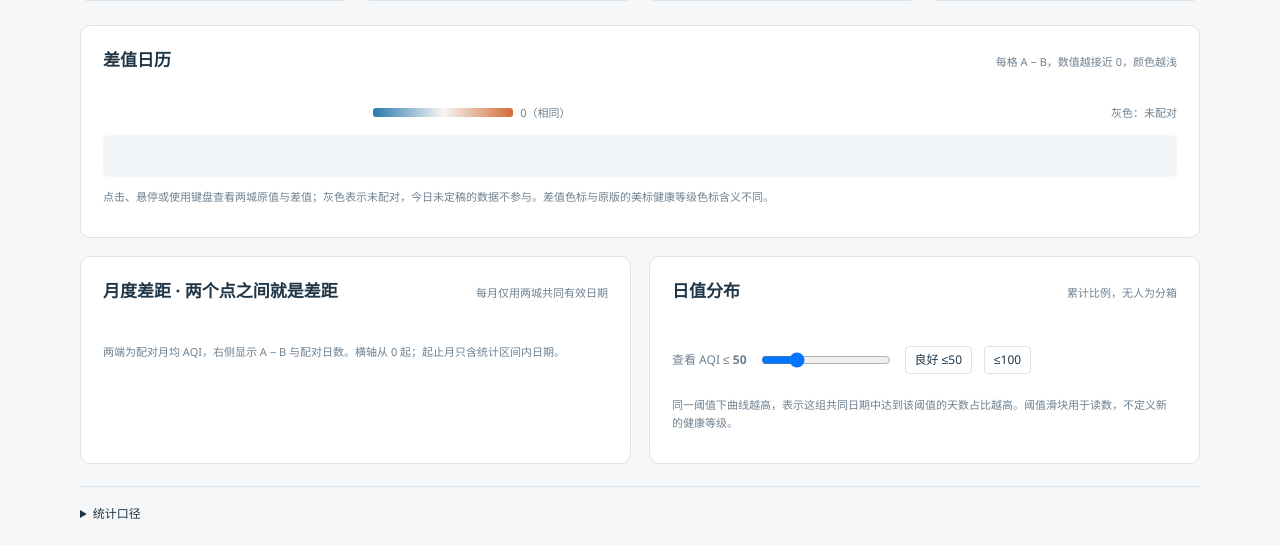
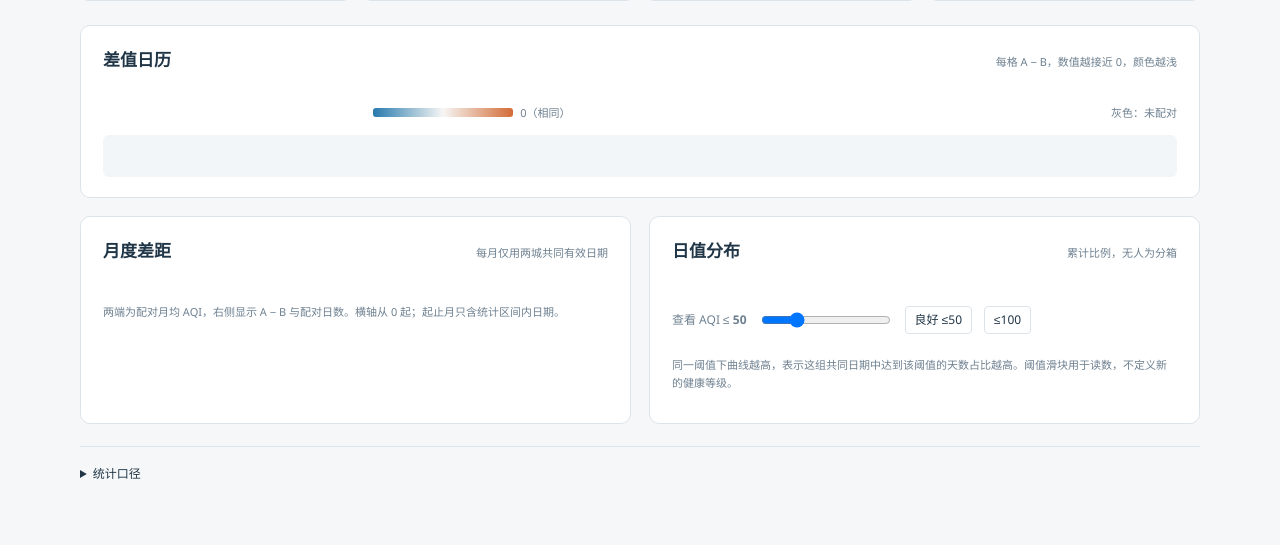
Before and after one commit to XanHiaoo/aqi-atlas, a Python web app: template aqirec/templates/compare.html in a window 1280 px wide. Shown: the part 314-859 px from the top of the page. After the commit the page ends 793 px from the top, so only its background shows below. Run offline with Jinja, Linux system fonts and the light colour scheme; the template is opened without the code that fills it, so the values that code supplies are empty.

```diff
--- a/aqirec/templates/compare.html
+++ b/aqirec/templates/compare.html
@@ -8,8 +8,8 @@ __AQIREC_NAV__
 <div class="pair-picker"><label class="a-name" for="city-a">城市 A</label><select id="city-a"></select><button id="swap" type="button" aria-label="交换对比城市">⇄ 交换</button><label class="b-name" for="city-b">城市 B</label><select id="city-b"></select><span class="sample" id="sample"></span></div>
 <div class="takeaway" id="takeaway" aria-live="polite"></div>
 <section class="cards" aria-label="共同日期的配对差异"><div class="card"><div class="card-label">平均同日差值 A − B</div><div class="card-value" id="mean-delta"></div><div class="card-sub">AQI 点，仅描述指数差值</div></div><div class="card"><div class="card-label">同日差值的中位数</div><div class="card-value" id="median-delta"></div><div class="card-sub">减少少数极端日对概览的影响</div></div><div class="card"><div class="card-label" id="lower-label"></div><div class="card-value" id="lower-days"></div><div class="card-sub" id="ties"></div></div><div class="card"><div class="card-label">良好天数差 A − B</div><div class="card-value" id="good-difference"></div><div class="card-sub">美标 AQI ≤ 50，相同日期作分母</div></div></section>
-<section class="panel"><div class="section-head"><h2>差值日历</h2><span>每格 A − B，数值越接近 0，颜色越浅</span></div><div class="calendar-scroll" id="delta-calendar"></div><div class="key delta-key" role="group" aria-label="日差值图例"><span id="negative-label"></span><span class="gradient-key"><i class="ramp" aria-hidden="true"></i><span class="delta-scale"><span id="negative-limit"></span><span>0（相同）</span><span id="positive-limit"></span></span></span><span id="positive-label"></span><span class="delta-missing"><i aria-hidden="true"></i>灰色：未配对</span></div><div class="date-detail" id="date-detail" role="status"></div><p class="hint">点击、悬停或使用键盘查看两城原值与差值；灰色表示未配对，今日未定稿的数据不参与。差值色标与原版的美标健康等级色标含义不同。</p></section>
-<div class="two-up"><section class="panel"><div class="section-head"><h2>月度差距 · 两个点之间就是差距</h2><span>每月仅用两城共同有效日期</span></div><div class="legend" id="monthly-legend"></div><div class="chart-scroll" id="monthly"></div><p class="hint">两端为配对月均 AQI，右侧显示 A − B 与配对日数。横轴从 0 起；起止月只含统计区间内日期。</p></section><section class="panel"><div class="section-head"><h2>日值分布</h2><span>累计比例，无人为分箱</span></div><div class="legend" id="ecdf-legend"></div><div class="chart-scroll" id="ecdf"></div><div class="threshold"><label for="threshold">查看 AQI ≤ <strong id="threshold-label">50</strong></label><input id="threshold" type="range" min="0" max="200" step="1" value="50"><button type="button" data-threshold="50">良好 ≤50</button><button type="button" data-threshold="100">≤100</button></div><div class="threshold-output" id="threshold-output"></div><p class="hint">同一阈值下曲线越高，表示这组共同日期中达到该阈值的天数占比越高。阈值滑块用于读数，不定义新的健康等级。</p></section></div>
+<section class="panel"><div class="section-head"><h2>差值日历</h2><span>每格 A − B，数值越接近 0，颜色越浅</span></div><div class="calendar-scroll" id="delta-calendar"></div><div class="key delta-key" role="group" aria-label="日差值图例"><span id="negative-label"></span><span class="gradient-key"><i class="ramp" aria-hidden="true"></i><span class="delta-scale"><span id="negative-limit"></span><span>0（相同）</span><span id="positive-limit"></span></span></span><span id="positive-label"></span><span class="delta-missing"><i aria-hidden="true"></i>灰色：未配对</span></div><div class="date-detail" id="date-detail" role="status"></div></section>
+<div class="two-up"><section class="panel"><div class="section-head"><h2>月度差距</h2><span>每月仅用两城共同有效日期</span></div><div class="legend" id="monthly-legend"></div><div class="chart-scroll" id="monthly"></div><p class="hint">两端为配对月均 AQI，右侧显示 A − B 与配对日数。横轴从 0 起；起止月只含统计区间内日期。</p></section><section class="panel"><div class="section-head"><h2>日值分布</h2><span>累计比例，无人为分箱</span></div><div class="legend" id="ecdf-legend"></div><div class="chart-scroll" id="ecdf"></div><div class="threshold"><label for="threshold">查看 AQI ≤ <strong id="threshold-label">50</strong></label><input id="threshold" type="range" min="0" max="200" step="1" value="50"><button type="button" data-threshold="50">良好 ≤50</button><button type="button" data-threshold="100">≤100</button></div><div class="threshold-output" id="threshold-output"></div><p class="hint">同一阈值下曲线越高，表示这组共同日期中达到该阈值的天数占比越高。阈值滑块用于读数，不定义新的健康等级。</p></section></div>
 <details class="notes"><summary>统计口径</summary><ul><li>仅比较两城共同有效日期，差值为 A − B；缺失值不填补，今日暂定值不参与。</li><li>均值和中位数基于同一组日差值；AQI 点差不代表污染浓度或健康风险的变化比例。</li><li>差值色标以 0 对称，所有城市共用刻度，切换城市时范围不变。</li><li>累计占比以共同有效日数为分母，按实际观测值计算。</li></ul></details>
 </main><script type="application/json" id="data">__AQIREC_DATA__</script><script>__AQIREC_SITE_SCRIPT__</script><script>
 "use strict";
--- a/aqirec/templates/desktop-compare.html
+++ b/aqirec/templates/desktop-compare.html
@@ -8,8 +8,8 @@ __AQIREC_NAV__
 <div class="pair-picker"><label class="a-name" for="city-a">城市 A</label><select id="city-a"></select><button id="swap" type="button" aria-label="交换对比城市">⇄ 交换</button><label class="b-name" for="city-b">城市 B</label><select id="city-b"></select><span class="sample" id="sample"></span></div>
 <div class="takeaway" id="takeaway" aria-live="polite"></div>
 <section class="cards" aria-label="共同日期的配对差异"><div class="card"><div class="card-label">平均同日差值 A − B</div><div class="card-value" id="mean-delta"></div><div class="card-sub">AQI 点，仅描述指数差值</div></div><div class="card"><div class="card-label">同日差值的中位数</div><div class="card-value" id="median-delta"></div><div class="card-sub">减少少数极端日对概览的影响</div></div><div class="card"><div class="card-label" id="lower-label"></div><div class="card-value" id="lower-days"></div><div class="card-sub" id="ties"></div></div><div class="card"><div class="card-label">良好天数差 A − B</div><div class="card-value" id="good-difference"></div><div class="card-sub">美标 AQI ≤ 50，相同日期作分母</div></div></section>
-<section class="panel"><div class="section-head"><h2>差值日历</h2><span>每格 A − B，数值越接近 0，颜色越浅</span></div><div class="calendar-scroll" id="delta-calendar"></div><div class="key"><span id="negative-label"></span><span class="gradient-key"><span id="negative-limit"></span><i class="ramp"></i><span id="positive-limit"></span><span>0 在中央</span></span><span id="positive-label"></span></div><div class="date-detail" id="date-detail" role="status"></div><p class="hint">点击、悬停或使用键盘查看两城原值与差值；灰色表示未配对，今日未定稿的数据不参与。差值色标与原版的美标健康等级色标含义不同。</p></section>
-<div class="two-up"><section class="panel"><div class="section-head"><h2>月度差距 · 两个点之间就是差距</h2><span>每月仅用两城共同有效日期</span></div><div class="legend" id="monthly-legend"></div><div class="chart-scroll" id="monthly"></div><p class="hint">两端为配对月均 AQI，右侧显示 A − B 与配对日数。横轴从 0 起；起止月只含统计区间内日期。</p></section><section class="panel"><div class="section-head"><h2>日值分布</h2><span>累计比例，无人为分箱</span></div><div class="legend" id="ecdf-legend"></div><div class="chart-scroll" id="ecdf"></div><div class="threshold"><label for="threshold">查看 AQI ≤ <strong id="threshold-label">50</strong></label><input id="threshold" type="range" min="0" max="200" step="1" value="50"><button type="button" data-threshold="50">良好 ≤50</button><button type="button" data-threshold="100">≤100</button></div><div class="threshold-output" id="threshold-output"></div><p class="hint">同一阈值下曲线越高，表示这组共同日期中达到该阈值的天数占比越高。阈值滑块用于读数，不定义新的健康等级。</p></section></div>
+<section class="panel"><div class="section-head"><h2>差值日历</h2><span>每格 A − B，数值越接近 0，颜色越浅</span></div><div class="calendar-scroll" id="delta-calendar"></div><div class="key"><span id="negative-label"></span><span class="gradient-key"><span id="negative-limit"></span><i class="ramp"></i><span id="positive-limit"></span><span>0 在中央</span></span><span id="positive-label"></span></div><div class="date-detail" id="date-detail" role="status"></div></section>
+<div class="two-up"><section class="panel"><div class="section-head"><h2>月度差距</h2><span>每月仅用两城共同有效日期</span></div><div class="legend" id="monthly-legend"></div><div class="chart-scroll" id="monthly"></div><p class="hint">两端为配对月均 AQI，右侧显示 A − B 与配对日数。横轴从 0 起；起止月只含统计区间内日期。</p></section><section class="panel"><div class="section-head"><h2>日值分布</h2><span>累计比例，无人为分箱</span></div><div class="legend" id="ecdf-legend"></div><div class="chart-scroll" id="ecdf"></div><div class="threshold"><label for="threshold">查看 AQI ≤ <strong id="threshold-label">50</strong></label><input id="threshold" type="range" min="0" max="200" step="1" value="50"><button type="button" data-threshold="50">良好 ≤50</button><button type="button" data-threshold="100">≤100</button></div><div class="threshold-output" id="threshold-output"></div><p class="hint">同一阈值下曲线越高，表示这组共同日期中达到该阈值的天数占比越高。阈值滑块用于读数，不定义新的健康等级。</p></section></div>
 <details class="notes"><summary>统计口径</summary><ul><li>仅比较两城共同有效日期，差值为 A − B；缺失值不填补，今日暂定值不参与。</li><li>均值和中位数基于同一组日差值；AQI 点差不代表污染浓度或健康风险的变化比例。</li><li>差值色标以 0 对称，所有城市共用刻度，切换城市时范围不变。</li><li>累计占比以共同有效日数为分母，按实际观测值计算。</li></ul></details>
 </main><script type="application/json" id="data">__AQIREC_DATA__</script><script>__AQIREC_SITE_SCRIPT__</script><script>
 "use strict";
```
